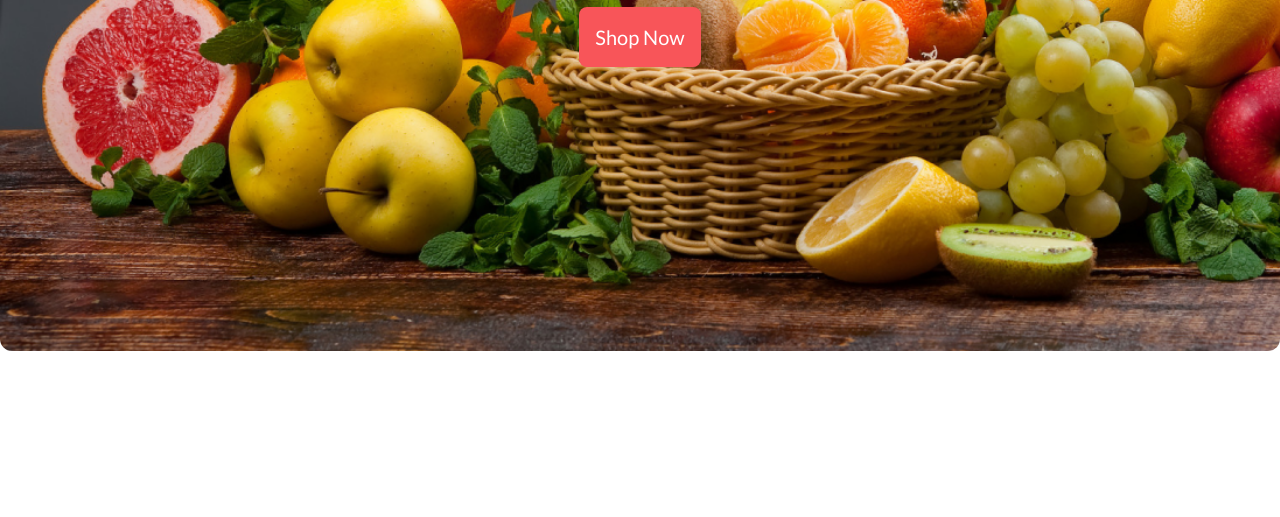
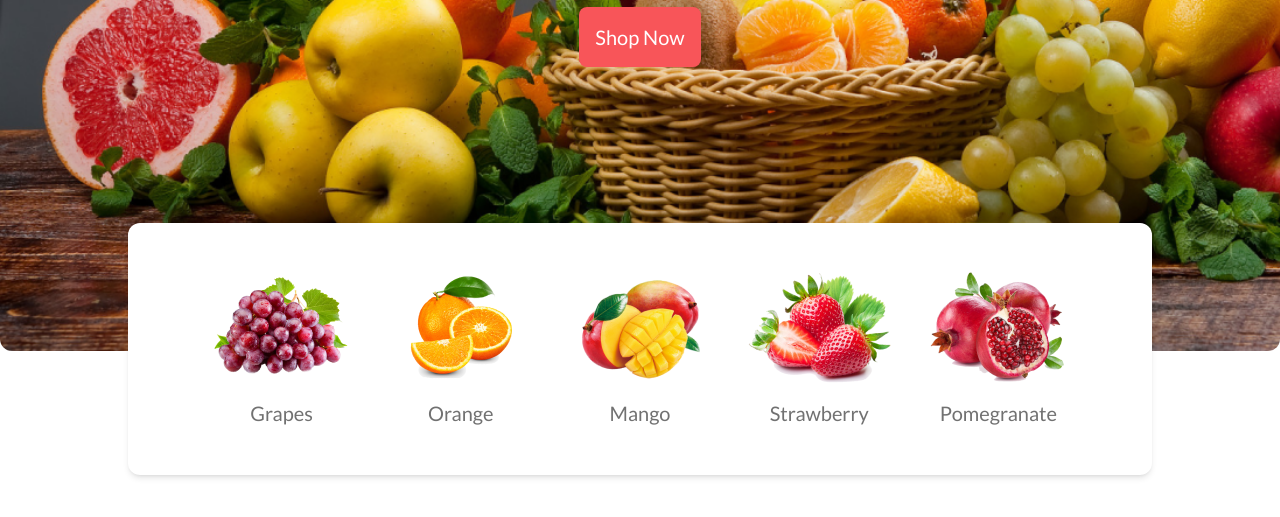
Before and after one commit to MdPiarulIslamAlif/fruit-brust, a plain HTML site: page index.html in a window 1280 px wide. Shown: the part 625-1142 px from the top of the page. Before the commit the page ends 976 px from the top, so only its background shows below. Drawn offline with nearby package versions, Linux system fonts and the light colour scheme; grey boxes are pictures that could not be loaded.

Commit message:
added a frout container with responsive

```diff
--- a/index.html
+++ b/index.html
@@ -39,7 +39,7 @@
      <!-- header section start form here -->
      <header class="container mx-auto">
           <nav class="flex flex-col md:flex-row lg:flex-row justify-between items-center bg-bg-primary md:p-10  lg:p-14 lg:rounded-[500px] mt-12">
-               <ul class="  list-none flex flex-col md:flex-row lg:flex-row items-center md:gap-4 lg:gap-7 text-lg text-white">
+               <ul class="  list-none flex flex-col md:flex-col lg:flex-row items-center md:gap-4 lg:gap-7 text-lg text-white">
                     <li><a href="#">Home</a></li>
                     <li><a href="#">About Us</a></li>
                     <li><a href="#">Shop</a></li>
@@ -127,14 +127,46 @@
                  </div>
                </div>
              </div>
-
           <!-- banner section end form here -->
-
      </header>
      <!-- header section end form here -->
      <!-- main section start from here -->
      <main  class="container mx-auto">
+         <section class=" mx-32 bg-white rounded-xl shadow-md relative -top-32">
+               <div class=" hidden lg:grid grid-cols-5 md:grid-cols-5 py-12 px-16 ">
+                    <div class="flex justify-center items-center">
+                       <div class="text-center space-y-4">
+                         <img src="images/fruit1.png" alt="">
+                         <p class="text-xl font-medium text-secondary-font-color">Grapes</p>
+                       </div>
+                    </div>
+                    <div class="flex justify-center items-center">
+                       <div class="text-center space-y-4">
+                         <img src="images/fruit2.png" alt="">
+                         <p class="text-xl font-medium text-secondary-font-color">Orange</p>
+                       </div>
+                    </div>
+                    <div class="flex justify-center items-center">
+                       <div class="text-center space-y-4">
+                         <img src="images/fruit3.png" alt="">
+                         <p class="text-xl font-medium text-secondary-font-color">Mango</p>
+                       </div>
+                    </div>
+                    <div class="flex justify-center items-center">
+                       <div class="text-center space-y-4">
+                         <img src="images/fruit4.png" alt="">
+                         <p class="text-xl font-medium text-secondary-font-color">Strawberry</p>
+                       </div>
+                    </div>
+                    <div class="flex justify-center items-center">
+                       <div class="text-center space-y-4">
+                         <img src="images/fruit5.png" alt="">
+                         <p class="text-xl font-medium text-secondary-font-color">Pomegranate</p>
+                       </div>
+                    </div>
+               </div>
 
+         </section>
      </main>
      <!-- main section end from here -->
 
```
